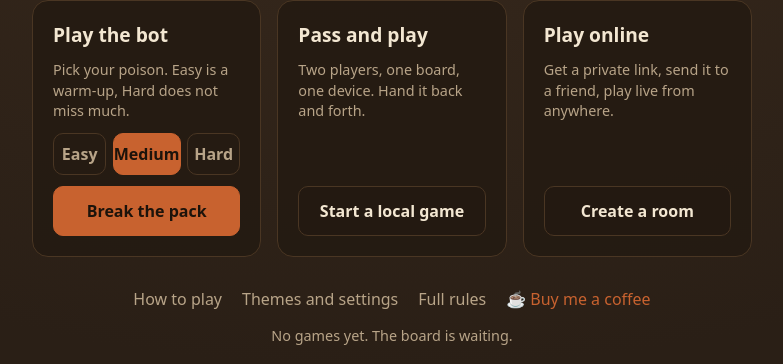
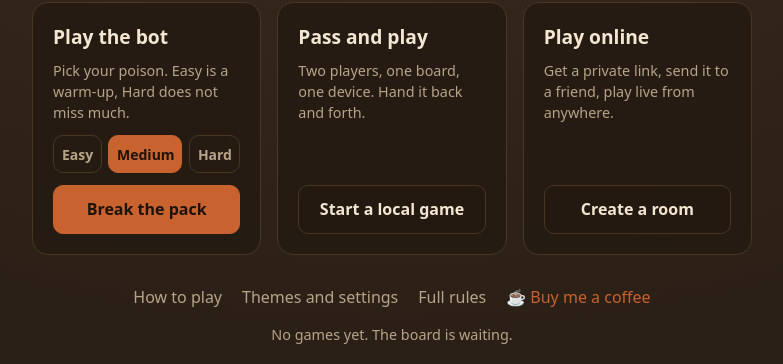
Before and after one commit to KarthikSubramanian07/carromba, a website built with Vite: page index.html in a window 1280 px wide. Shown: the part 303-667 px from the top of the page, 248-1031 px from the left. Built offline with nearby package versions, Linux system fonts and the light colour scheme.

Commit message:
Give the difficulty buttons room for Medium and line up the home links (#27)

```diff
--- a/src/styles/global.css
+++ b/src/styles/global.css
@@ -108,6 +108,9 @@ body {
   text-decoration: none;
   border-bottom: 1px dashed transparent;
   padding: 0.2rem 0;
+  display: inline-flex;
+  align-items: center;
+  line-height: 1.4;
 }
 .link:hover {
   color: var(--ink);
@@ -205,14 +208,17 @@ body {
   gap: 0.4rem;
 }
 .seg-btn {
-  flex: 1;
+  flex: 1 1 auto;
+  min-width: 0;
+  white-space: nowrap;
   appearance: none;
   border: 1px solid var(--panel-border);
   background: transparent;
   color: var(--ink-dim);
   font: inherit;
+  font-size: 0.875rem;
   font-weight: 600;
-  padding: 0.55rem 0;
+  padding: 0.55rem 0.5rem;
   border-radius: var(--radius-sm);
   cursor: pointer;
 }
@@ -223,6 +229,7 @@ body {
 }
 .home-links {
   display: flex;
+  align-items: center;
   gap: 1.25rem;
   justify-content: center;
   flex-wrap: wrap;
```
